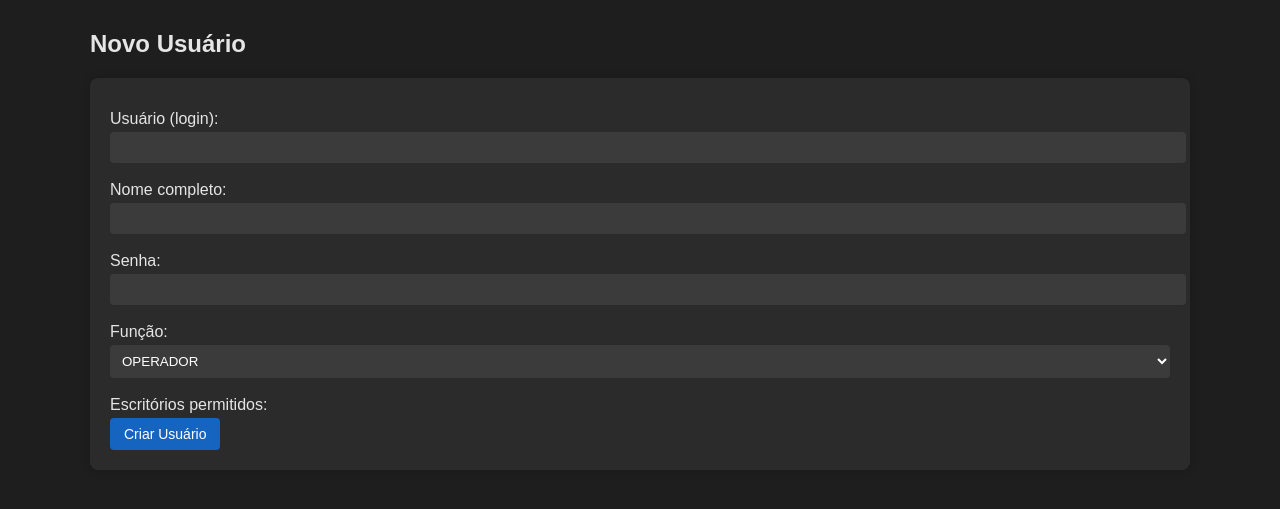
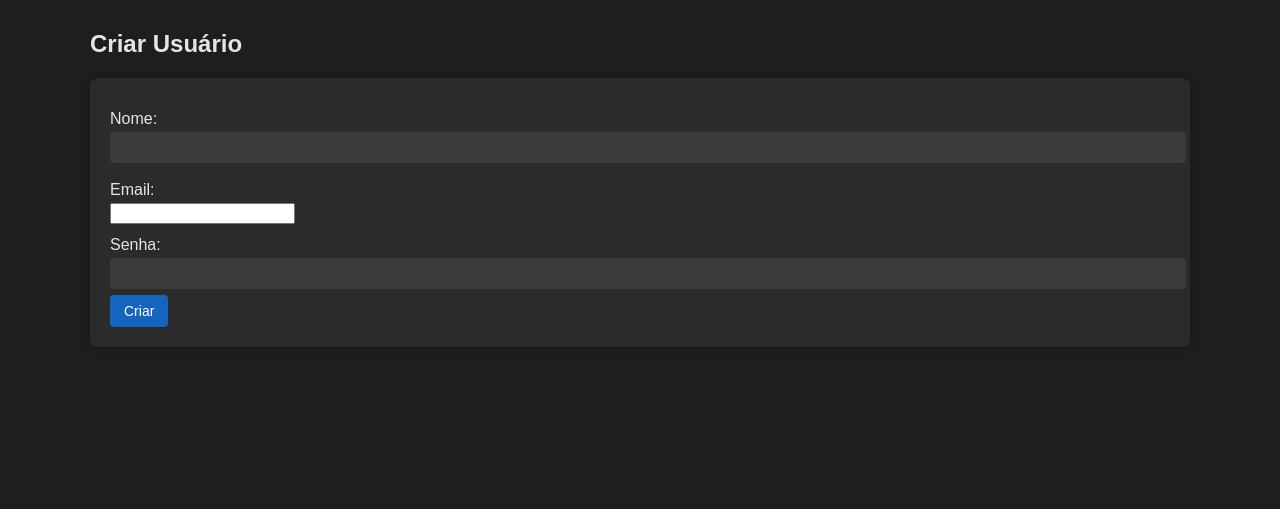
Before and after one commit to bponedev/CLIENTE, a Flask app: template templates/admin_users_create.html in a window 1280 px wide. Shown: the part 18-527 px from the top of the page. Run offline with Flask 3, Linux system fonts and the light colour scheme; the template is opened without the code that fills it, so the values that code supplies are empty.

Commit message:
Update admin_users_create.html

```diff
--- a/templates/admin_users_create.html
+++ b/templates/admin_users_create.html
@@ -1,39 +1,20 @@
 {% extends "base.html" %}
 {% block content %}
 
-<h2>Novo Usuário</h2>
+<h2>Criar Usuário</h2>
 
-<div class="card">
+<form method="POST" action="{{ url_for('users_create') }}" class="card">
 
-<form method="POST">
+    <label>Nome:</label>
+    <input type="text" name="nome" required>
 
-    <label>Usuário (login):</label>
-    <input type="text" name="username" required>
-
-    <label>Nome completo:</label>
-    <input type="text" name="full_name">
+    <label>Email:</label>
+    <input type="email" name="email" required>
 
     <label>Senha:</label>
-    <input type="password" name="password" required>
+    <input type="password" name="senha" required>
 
-    <label>Função:</label>
-    <select name="role">
-        <option value="OPERADOR">OPERADOR</option>
-        <option value="SUPERVISOR">SUPERVISOR</option>
-        <option value="ADMIN">ADMIN</option>
-    </select>
-
-    <label>Escritórios permitidos:</label>
-    {% for o in offices %}
-        <div>
-            <input type="checkbox" name="offices" value="{{ o.key }}"> {{ o.display }}
-        </div>
-    {% endfor %}
-
-    <button class="btn-primary">Criar Usuário</button>
-
+    <button class="btn-primary">Criar</button>
 </form>
 
-</div>
-
 {% endblock %}
```
